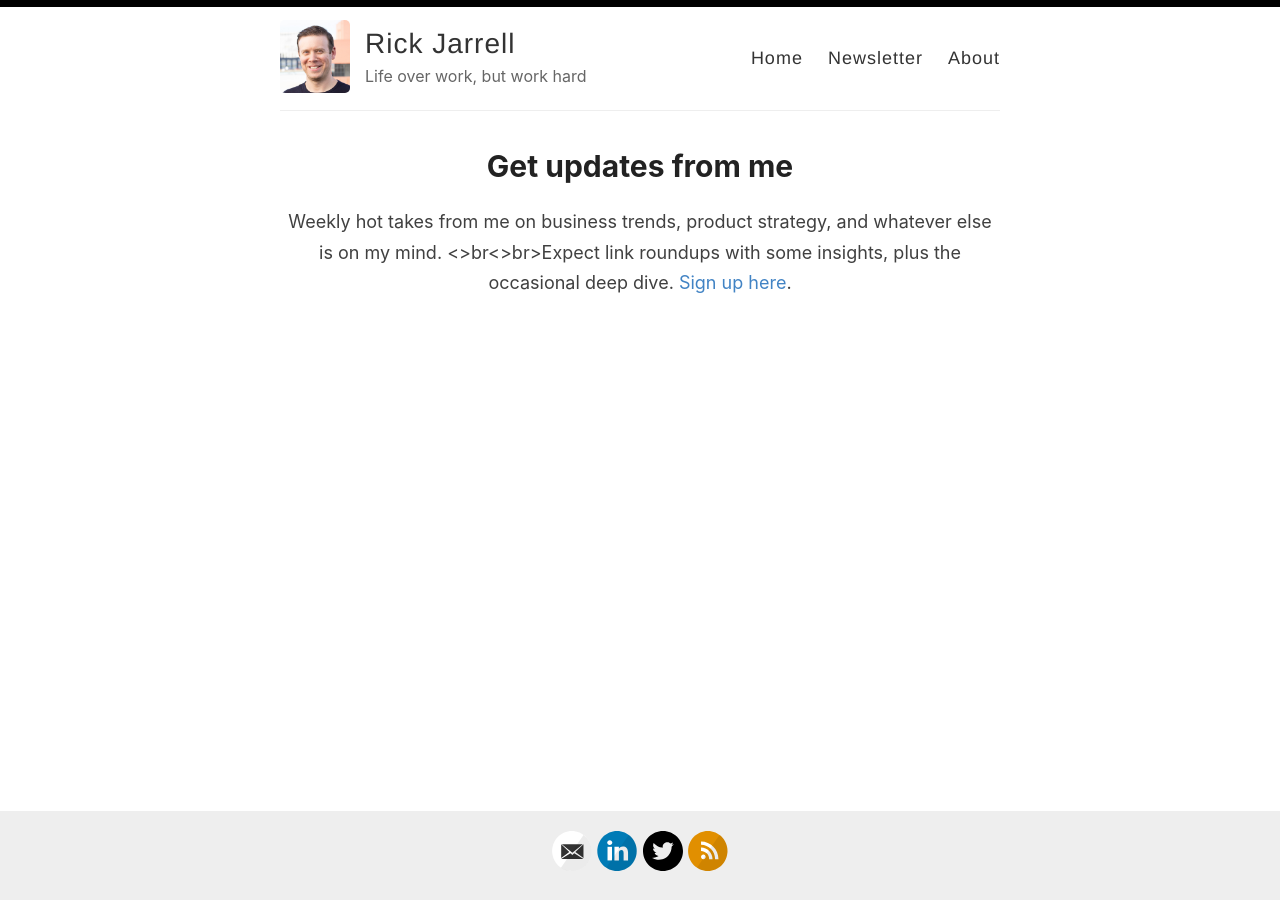
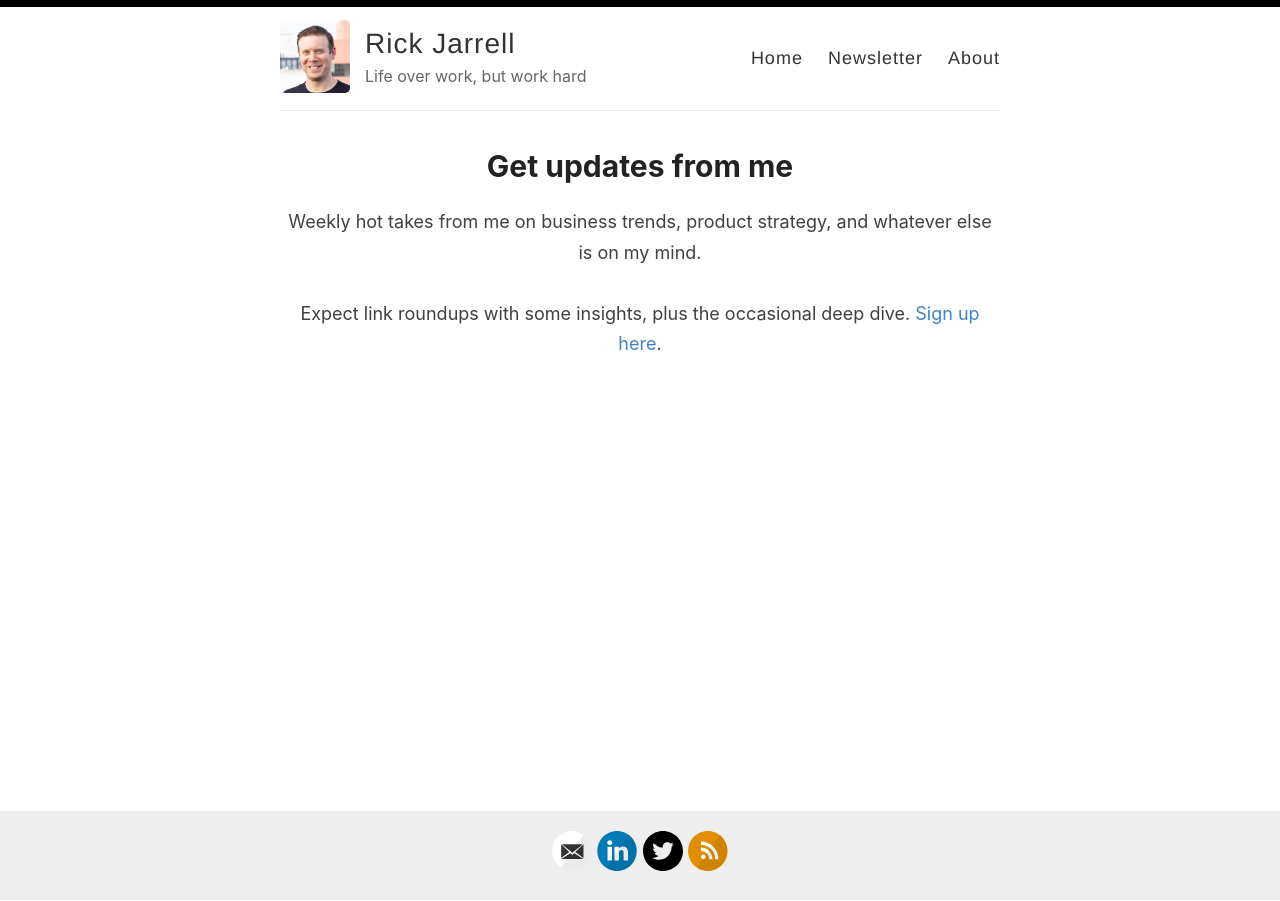
Before and after one commit to rickjarrell/backupblog, a Jekyll site: the page built from index.html, in a window 1280 px wide. Built offline with Jekyll 4.4.1, drawn with Linux system fonts in a browser that asks for light colours; the list of posts is cut into pages by our own code.

Commit message:
Update index.html

```diff
--- a/index.html
+++ b/index.html
@@ -2,7 +2,7 @@
 layout: default
 ---
 <h1>Get updates from me</h1>
-<p align = center>Weekly hot takes from me on business trends, product strategy, and whatever else is on my mind. <>br<>br>Expect link roundups with some insights, plus the occasional deep dive. <a href="https://rickjarrell.substack.com/subscribe">Sign up here</a>.</p>
+<p align = center>Weekly hot takes from me on business trends, product strategy, and whatever else is on my mind. <br><br>Expect link roundups with some insights, plus the occasional deep dive. <a href="https://rickjarrell.substack.com/subscribe">Sign up here</a>.</p>
 <div class="posts">
   {% for post in paginator.posts %}
     <article class="post">
```
